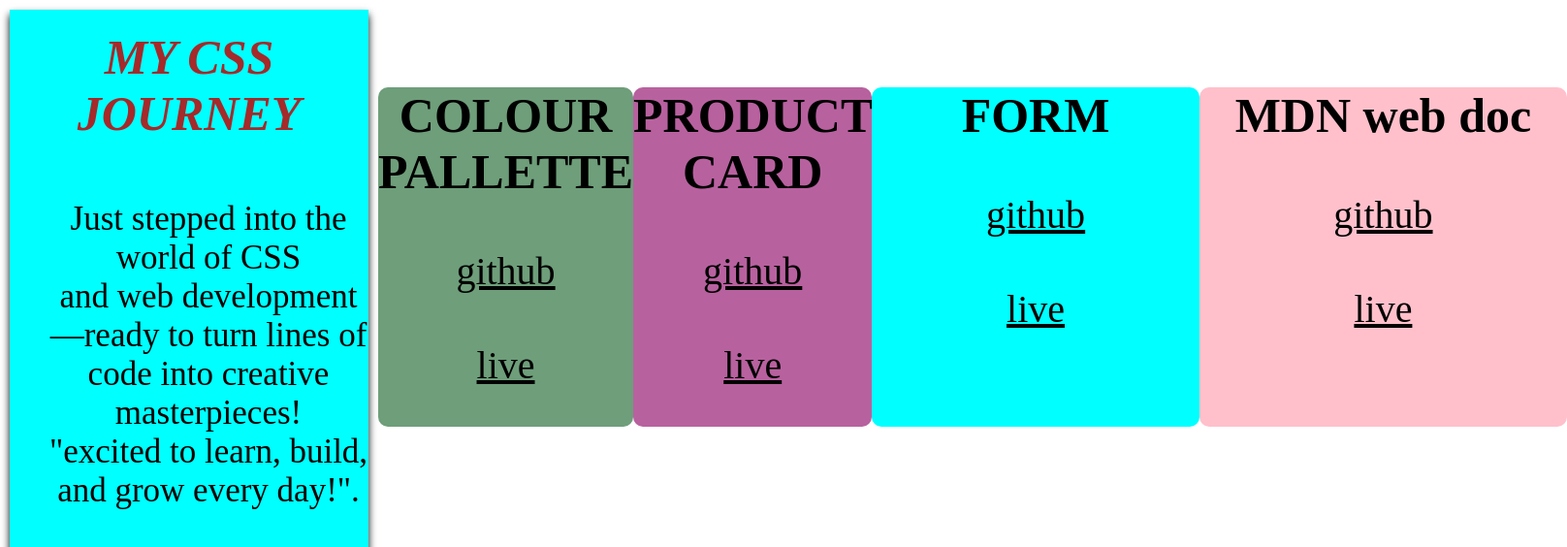
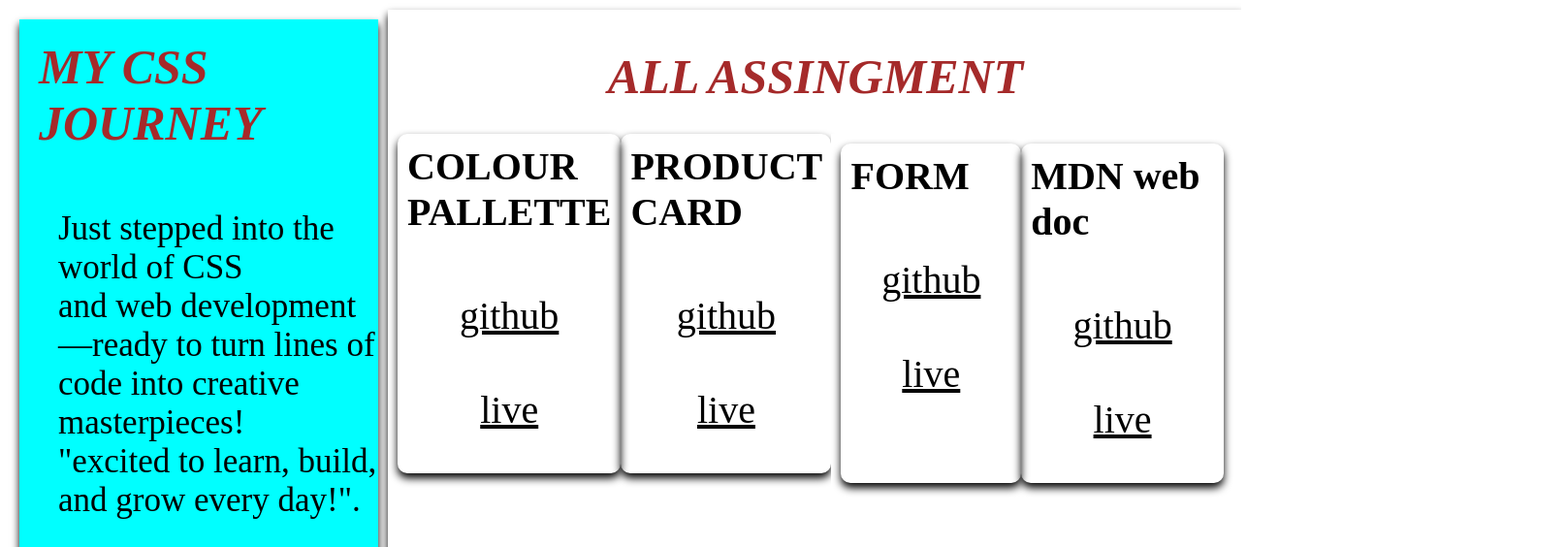
Before and after one commit to ShahnazGhanchi/ASSINGMENT-02--CSS, a plain HTML site: page index.html in a window 1280 px wide. Shown: the top 564 px of the page at 97% size, 1616 px wide, since content can reach past the window. Drawn offline with Linux system fonts and the light colour scheme.

Commit message:
colour changes

```diff
--- a/index.html
+++ b/index.html
@@ -18,7 +18,9 @@
     <img class="pic" src="https://www.creativeitinstitute.com/images/course/course_1663052056.jpg" height="250px"width="250px" alt="">
 </div>
 <div class="child2">
+    <center><h1>ALL ASSINGMENT</h1> </center>
     <div class="container">
+
         <div class="small1" id="pallete">
             <h2>COLOUR PALLETTE</h2>
             <a class="text" href="https://github.com/ShahnazGhanchi/colour-pallete"target-"blank">github</a>
@@ -42,6 +44,7 @@
                 <a class="text" href="https://github.com/ShahnazGhanchi/web-document/deployments"target-"blank">live</a>
              </div>
         </div>
+        </div>
 
 
 
--- a/style.css
+++ b/style.css
@@ -11,18 +11,20 @@
     height: 100vh;
     width: 100%;
     display: flex;
-    /* gap:10; */
+    flex:wrap;
+    box-sizing: border-box;
+    padding: 10px;
+    gap:10;
+    overflow: hidden;
 
 
 }
 .child1{
-    height: 100vh;
+    height:100vh;
     width: 30%;
     background-color: aqua;
-    display: flex;
-     display: inline-block;
-     box-shadow: 0 5px 8px black;
-     margin: 10px 10px;
+    box-shadow: 0 5px 8px black;
+    margin: 10px 10px;
 }
 h1{
     font-size: 50px;
@@ -50,38 +52,35 @@ p{
 .child2{
     height: 100vh;
     width: 70%;
-    display: flex;
-     /* flex-wrap: wrap;  */
-    /* justify-content: center; */
-    /* gap:30px; */
-    /* margin: 0 auto;
-    padding: 3px; */
-     margin: 90px auto;
-}
- .container{
-    height: 100px;
-    min-width: 80%;
-    display:flex;
-    text-align: center;
+    box-sizing: border-box;
+    box-shadow: 0 5px 8px black;
+    display: inline- block;
+    padding-top: 20px;
 
 }
+
+
 .small1{
     height: 350px;
     width: 450px;
-    background-color: rgb(110, 158, 122);
+     box-shadow: 0 5px 8px black;
+     border-radius: 10px;
+    /*  */
+
     border-radius: 10px;
 
 }
 .small2{
     height: 350px;
     width: 450px;
-    background-color: rgb(184, 97, 159);
+    /* background-color: rgb(184, 97, 159); */
     border-radius: 10px;
+     box-shadow: 0 5px 8px black;
 }
 h2{
-    color:black;
-    font-size: 50px;
+    font-size: 40px;
     font-family:italic ;
+    padding: 10px;
 }
 .text{
     font-size: 40px;
@@ -93,12 +92,14 @@ h2{
 .small3{
     height: 350px;
     width: 400px;
-    background-color: aqua;
+    /* background-color: aqua; */
     border-radius: 10px;
+     box-shadow: 0 5px 8px black;
 }
 .small4{
     height: 350px;
     width: 450px;
-    background-color:pink;
+    /* background-color:pink; */
     border-radius: 10px;
+     box-shadow: 0 5px 8px black;
 }
```
